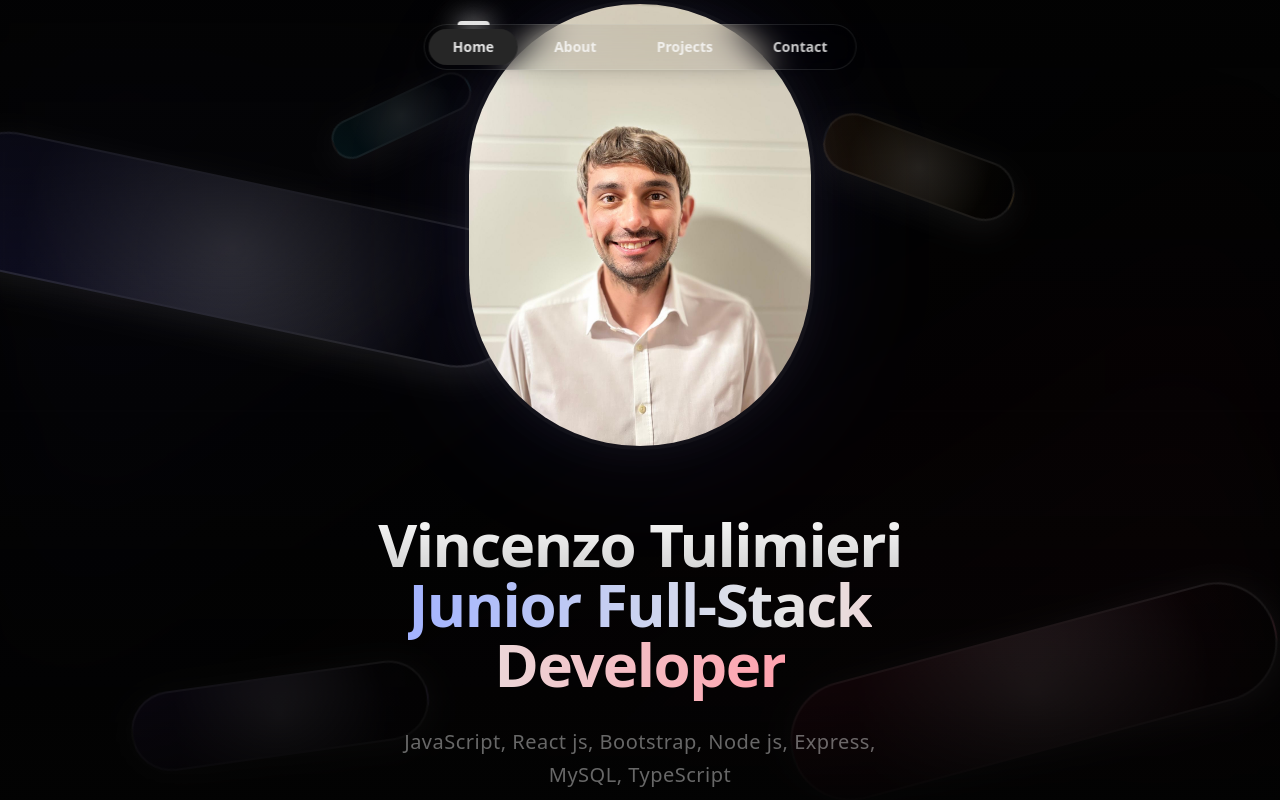
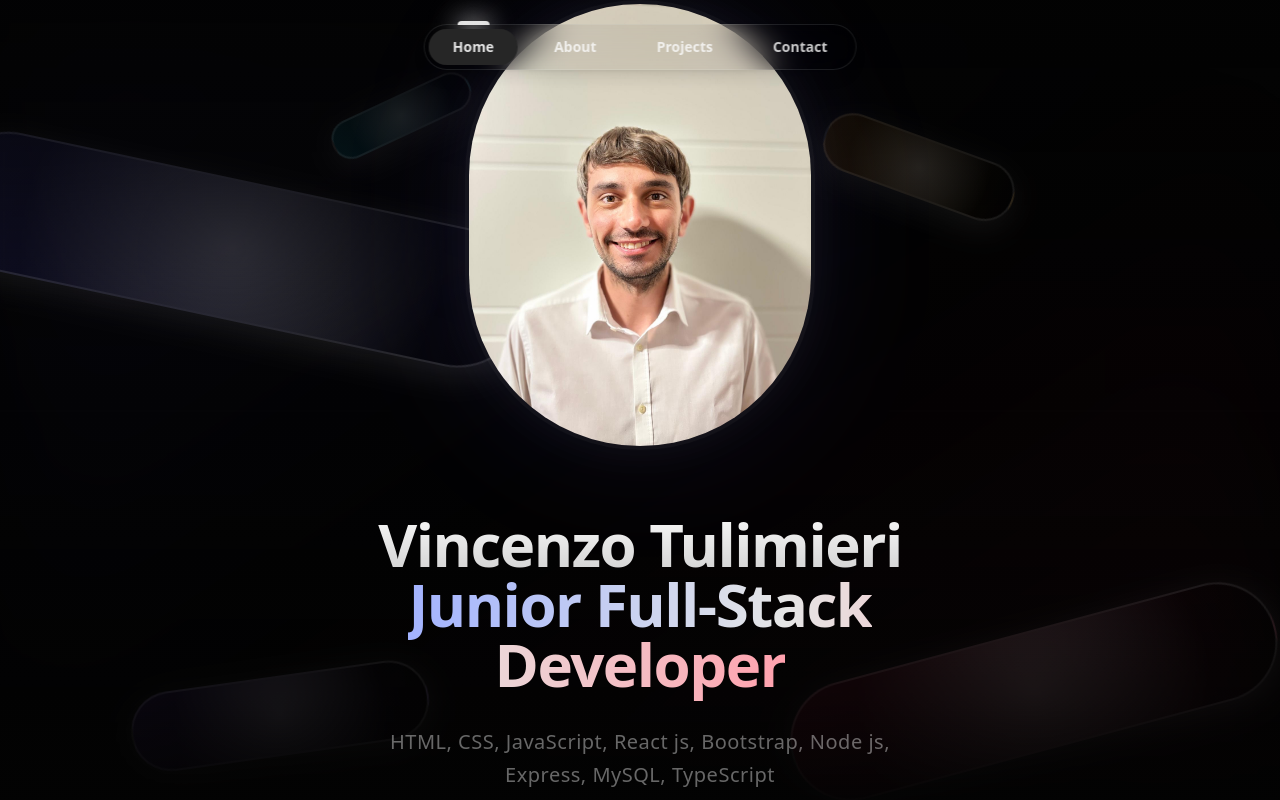
Before and after one commit to VincenzoTulimieri/portfolio-web, a Next.js app: page / in a window 1280 px wide. Shown: the top 800 px of the page. Built offline with nearby package versions, Linux system fonts and the light colour scheme.

Commit message:
fix: dati passati come prop

```diff
--- a/components/ui/shape-landing-hero.tsx
+++ b/components/ui/shape-landing-hero.tsx
@@ -72,16 +72,27 @@ function ElegantShape({
     );
 }
 
+// tipizzazione mydate
+interface MyDateItem {
+    id: number;
+    name: string;
+    imgSrc?: string;
+    designation: string;
+    description: string;
+}
+
 export function HeroGeometric({
     badge = "Design Collective",
     title1 = "Elevate Your Digital Vision",
     title2 = "Crafting Exceptional Websites",
+    myDate
 }: {
     badge?: string;
     title1?: string;
     title2?: string;
+    myDate?: MyDateItem[]
 }) {
-
+    console.log(myDate)
     return (
         <div id="home" className="relative min-h-screen w-full flex items-center justify-center overflow-hidden bg-[#030303]">
             <div className="absolute inset-0 bg-gradient-to-br from-indigo-500/[0.05] via-transparent to-rose-500/[0.05] blur-3xl" />
@@ -140,8 +151,8 @@ export function HeroGeometric({
                     >
                         <div className="relative w-[250px] h-[360px] md:w-[350px] md:h-[450px] flex-shrink-0">
                             <Image
-                                src="/foto-profilo.jpeg"
-                                alt="Vincenzo Tulimieri"
+                                src={myDate?.[0]?.imgSrc || '/foto-profilo.jpeg'}
+                                alt={myDate?.[0]?.name || "Vincenzo Tulimieri"}
                                 fill
                                 sizes="(max-width: 768px) 200px, 400px"
                                 className="rounded-full object-cover border-4 border-white/5 shadow-[0_0_50px_rgba(255,255,255,0.05)]"
@@ -175,7 +186,7 @@ export function HeroGeometric({
                         animate="visible"
                     >
                         <p className="text-base sm:text-lg md:text-xl text-white/40 mb-8 leading-relaxed font-light tracking-wide max-w-xl mx-auto px-4">
-                            JavaScript, React js, Bootstrap, Node js, Express, MySQL, TypeScript
+                            {myDate?.[1].designation || 'HTML, CSS, JavaScript, React js, Bootstrap, Node js, Express, MySQL, TypeScript'}
                         </p>
                     </motion.div>
                 </div>
```
